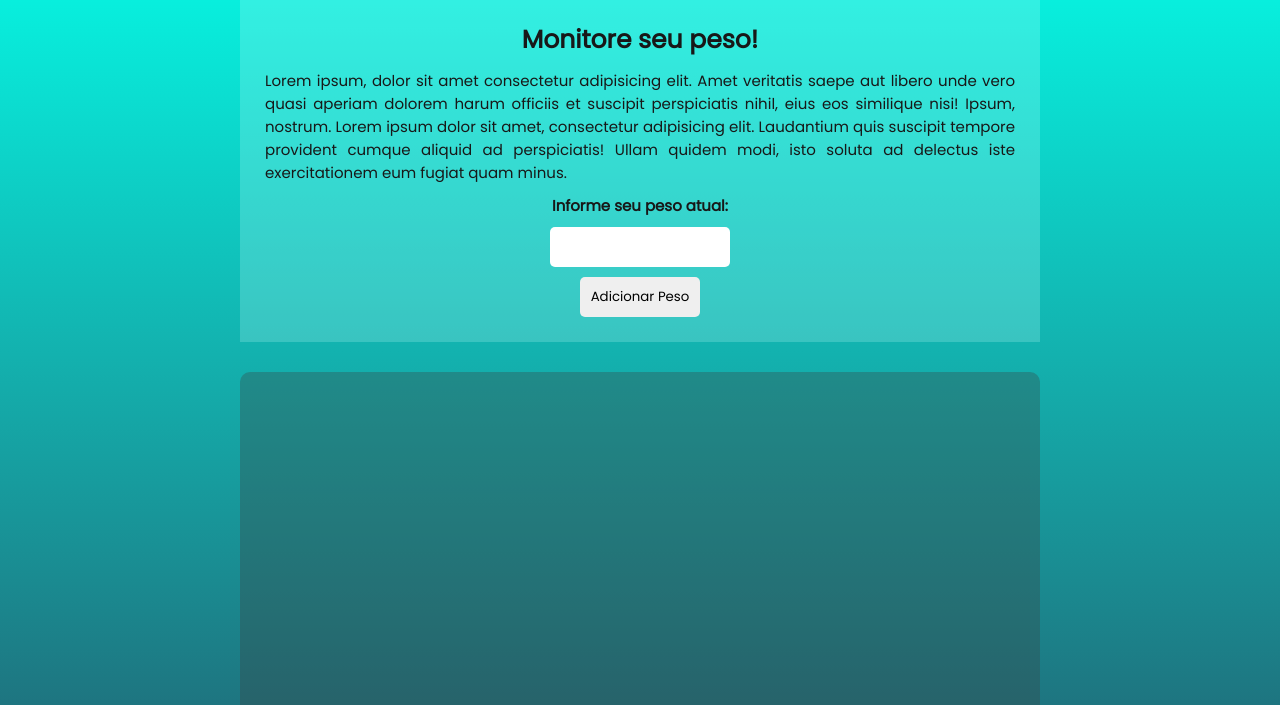
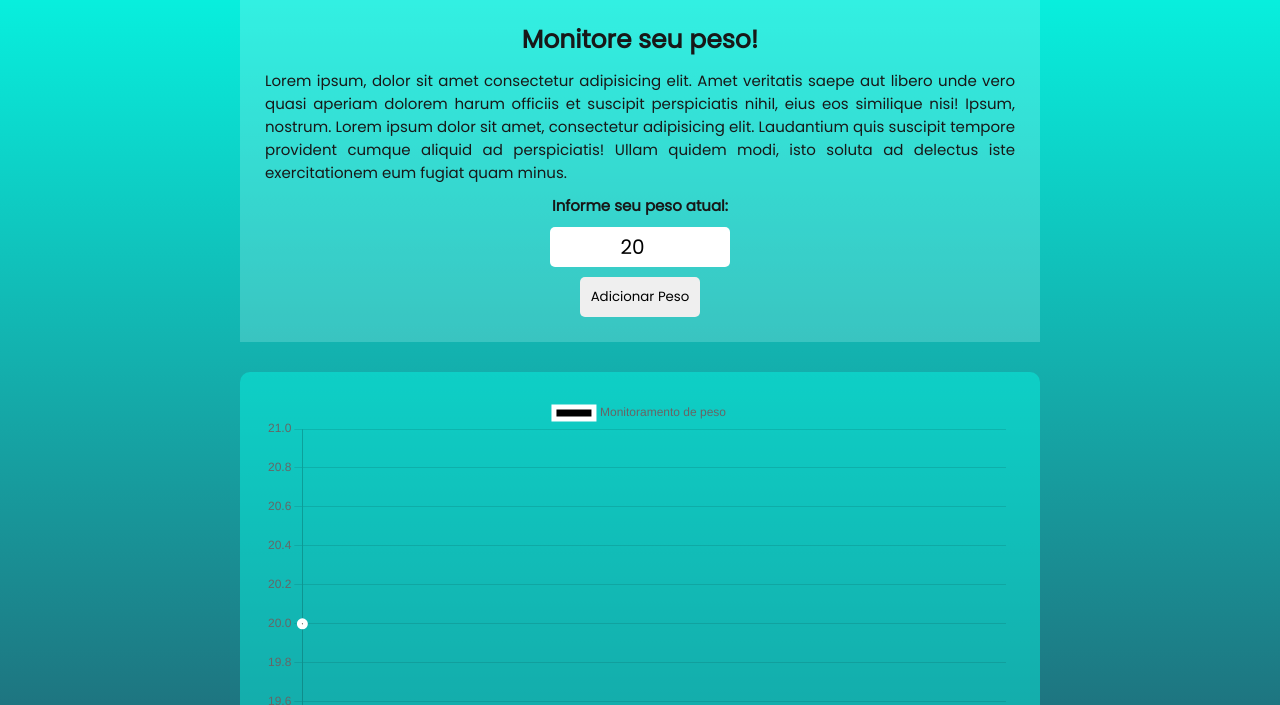
Before and after one commit to AlaPedro/Guia-da-Saude, a plain HTML site: page html/monitoramentopeso.html in a window 1280 px wide. Both pictures are taken after a click on the button "Adicionar Peso". Shown: the part 95-800 px from the top of the page. Drawn offline with nearby package versions, Linux system fonts and the light colour scheme.

Commit message:
Atualizaçãao

```diff
--- a/css/style.css
+++ b/css/style.css
@@ -92,7 +92,14 @@ body {
     font-size: 1.5rem;
     margin: auto;
 }
-
+.weight p {
+    font-size: 10px;
+    color: #cccccc;
+}
+.height p {
+    font-size: 10px;
+    color: #cccccc;
+}
 .input{
     width: 180px;
     height: 40px;
@@ -114,6 +121,19 @@ body {
     border-radius: 5px;
     border: none;
 }
+
+.btn-cal-remove{
+    width: 180px;
+    height: 40px;
+    border-radius: 5px;
+    border: none;
+    display: none;
+}
+.btn-cal-remove:hover{
+    background-color: rgba(207, 76, 0, 0.719);
+    color: #fff;
+}
+
 .btn-cal:hover{
     background-color: rgba(152, 255, 49, 0.432);
     color: #fff;
@@ -231,13 +251,16 @@ body {
 /*Canvas style*/
 
 .canvas-space{
+    display: flex;
+    align-items: center;
+    justify-content: center;
     margin: auto;
     margin-top: 30px;
     margin-bottom: 30px;
     border-radius: 10px;
     width: 800px;
     height: 500px;
-    background-color: rgba(58, 58, 58, 0.308);
+    background-color: rgba(5, 255, 234, 0.404);
 }
 
 /*Media querie*/
--- a/html/monitoramentopeso.html
+++ b/html/monitoramentopeso.html
@@ -4,6 +4,7 @@
     <meta charset="UTF-8">
     <meta http-equiv="X-UA-Compatible" content="IE=edge">
     <meta name="viewport" content="width=device-width, initial-scale=1.0">
+    <link rel="shortcut icon" href="/img/favicon.ico" type="image/x-icon">
     <link rel="stylesheet" href="/css/style.css">
     <title>Guia da Saúde - Calculadora Basal</title>
 </head>
@@ -35,21 +36,17 @@
         <h2>Monitore seu peso!</h2>
         <p>Lorem ipsum, dolor sit amet consectetur adipisicing elit. Amet veritatis saepe aut libero unde vero quasi aperiam dolorem harum officiis et suscipit perspiciatis nihil, eius eos similique nisi! Ipsum, nostrum. Lorem ipsum dolor sit amet, consectetur adipisicing elit. Laudantium quis suscipit tempore provident cumque aliquid ad perspiciatis! Ullam quidem modi, isto soluta ad delectus iste exercitationem eum fugiat quam minus.</p>
         <h3>Informe seu peso atual:</h3>
-        <input class="input" type="number">
-        <button class="add-peso-chart-btn">Adicionar Peso</button>
+        <input class="input" type="number" id="input-chart" value="20">
+        <button id="botao" class="add-peso-chart-btn" onclick="addData()">Adicionar Peso</button>
     </section>
 
     <section class="canvas-space">
-        <canvas id="pesoChart" width="400" height="400"></canvas>
+        <div><canvas id="myChart" width="750" height="450"></canvas></div>
     </section>
 
 
-
-
-
+    <script src="https://cdn.jsdelivr.net/npm/chart.js"></script>
     <script src="/js/chart.js"></script>
-    <script src="/node_modules/chart.js/dist/chart.js"></script>
-    <script src="https://cdn.jsdelivr.net/npm/chart.js"></script>
     <script src="/js/showMenu.js"></script>
 </body>
 </html>
--- a/js/chart.js
+++ b/js/chart.js
@@ -1,35 +1,68 @@
-const ctx = document.getElementById('pesoChart');
-const myChart = new Chart(ctx, {
-    type: 'line',
-    data: {
-        labels: ['Red', 'Blue', 'Yellow', 'Green', 'Purple', 'Orange'],
-        datasets: [{
-            label: '# of Votes',
-            data: [12, 19, 3, 5, 2, 3],
-            backgroundColor: [
-                'rgba(255, 99, 132, 0.2)',
-                'rgba(54, 162, 235, 0.2)',
-                'rgba(255, 206, 86, 0.2)',
-                'rgba(75, 192, 192, 0.2)',
-                'rgba(153, 102, 255, 0.2)',
-                'rgba(255, 159, 64, 0.2)'
-            ],
-            borderColor: [
-                'rgba(255, 99, 132, 1)',
-                'rgba(54, 162, 235, 1)',
-                'rgba(255, 206, 86, 1)',
-                'rgba(75, 192, 192, 1)',
-                'rgba(153, 102, 255, 1)',
-                'rgba(255, 159, 64, 1)'
-            ],
-            borderWidth: 1
-        }]
-    },
-    options: {
-        scales: {
-            y: {
-                beginAtZero: true
-            }
+        const labels = [];
+
+        const data = {
+          labels: labels,
+          datasets: [{
+            data: [],
+            label: 'Monitoramento de peso',
+            backgroundColor: 'rgb(0, 0, 0)',
+            borderColor: 'rgb(255, 255, 255)',
+            borderWidth: 5,
+            tension: 0.1,
+          }]
+        };
+
+        const config = {
+          type: 'line',
+          data: data,
+          options: {}
+        };
+
+        const myChart = new Chart(
+        document.getElementById('myChart'),
+        config
+        );
+
+        function addData(){
+            const valor = document.getElementById('input-chart')
+            .value
+
+            const d = new Date();
+            let diaAnoMes = d.getDate() + '/' + (d.getMonth()+1) + '/' + d.getFullYear();
+
+            config.data.labels.push(diaAnoMes);
+            config.data.datasets.forEach((dataset => {
+                dataset.data.push(valor);
+            }));
+
+            console.log('myChartUpdate agora')
+            myChart.update();
+
+
+            // SETANDO Local Storage
+            console.log('setando local storage')
+            // setando no local storage a data
+            localStorage.setItem('dadoData', JSON.stringify(config.data.labels))
+
+            localStorage.setItem('dadoPeso', JSON.stringify(config.data.datasets))
+
         }
-    }
-});
+
+        const el = document.getElementById ('botao');
+            el.addEventListener('click', () => (myChart), false);
+
+            //GETANDO Local Storage
+
+           function loadLocalStorage () {
+            let resultadoData = localStorage.getItem('dadoData')
+
+            resultadoData.forEach((item) => {
+              config.data.labels.push(item)
+            })
+
+            myChart.update();
+          }
+
+            window.addEventListener("load", () => {loadLocalStorage()})
+
+            window.addEventListener("load", console.log('Load Foi concluído'))
```
Also changed, not shown: html/calculadora.html (+8 -7 lines), html/index.html (+1 -0 lines), js/calculadora.js (+11 -0 lines), img/favicon.ico (added), 1 other file.
